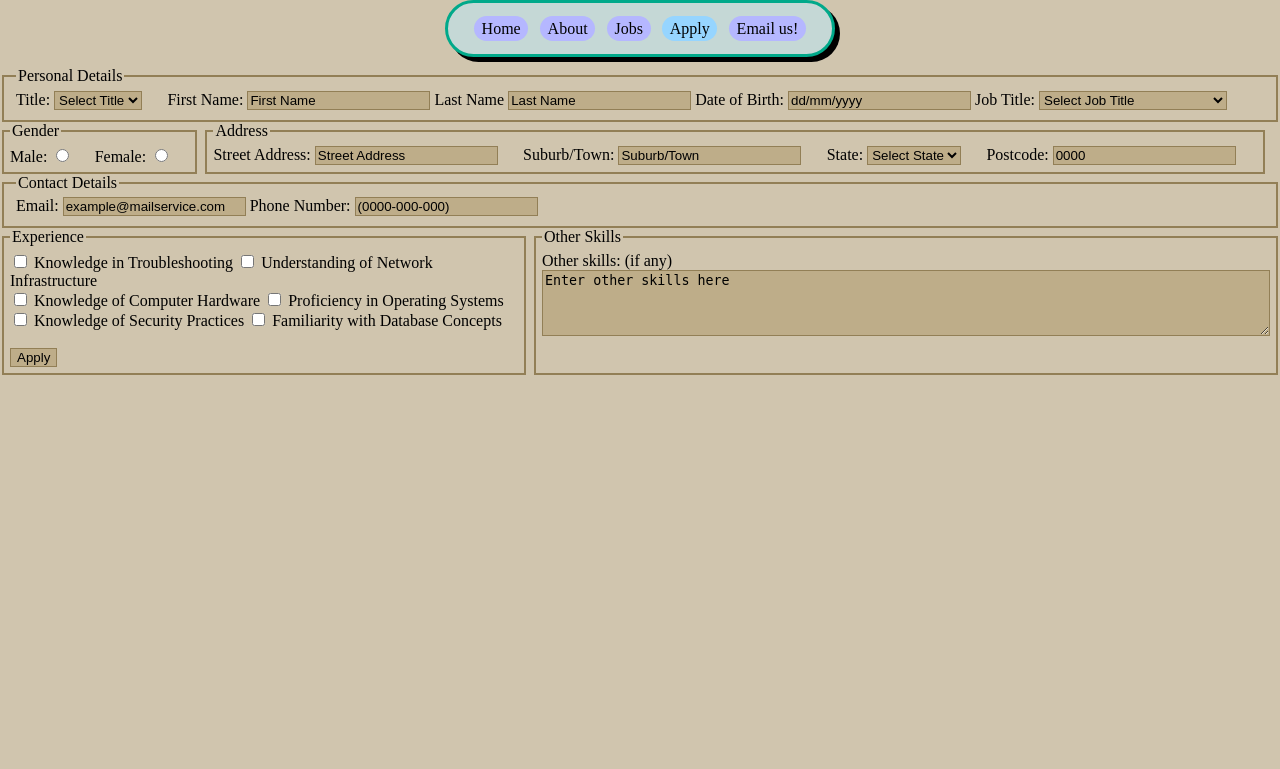
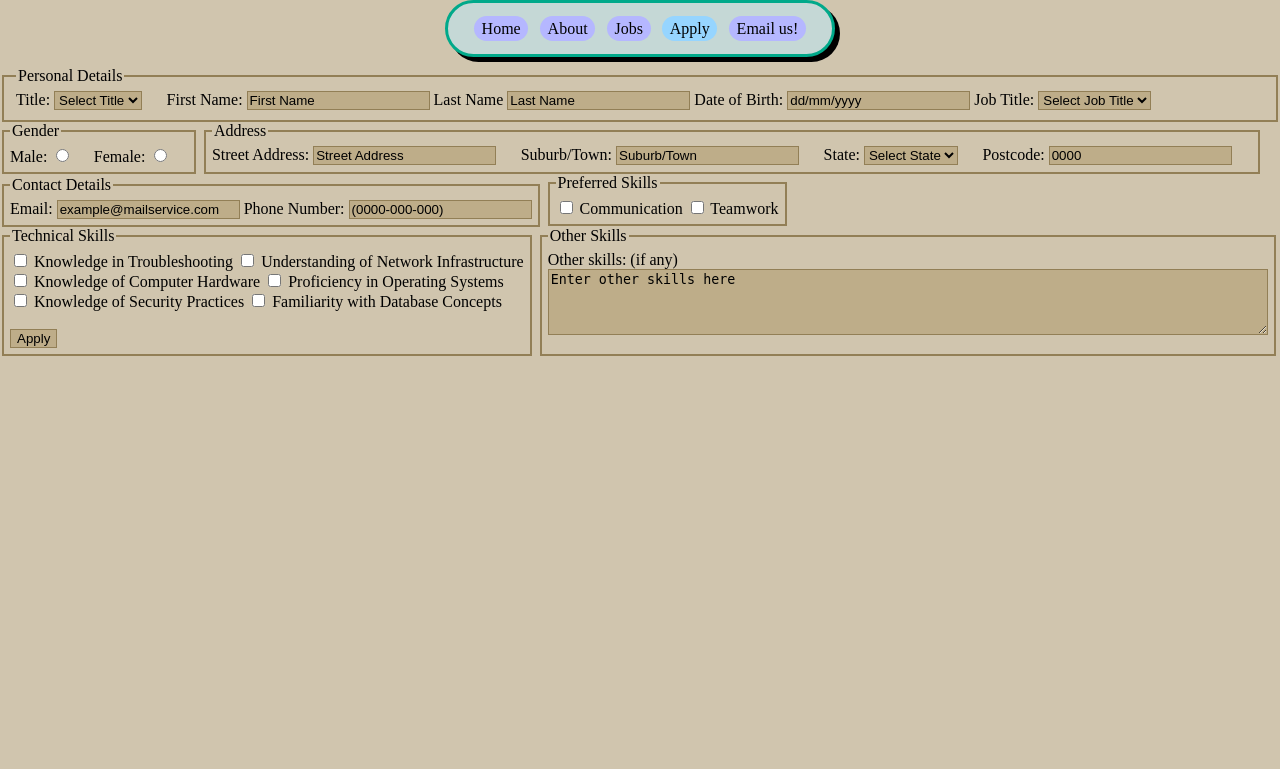
Before and after one commit to SPUDYBRO/HEMB, a PHP site: page /project1/apply.html in a window 1280 px wide. Shown: the top 769 px of the page. Run offline with PHP 8.4, Linux system fonts and the light colour scheme.

Commit message:
modified:   project1/apply.html 	modified:   style/styles.css

```diff
--- a/project1/apply.html
+++ b/project1/apply.html
@@ -76,13 +76,13 @@ tested.
                 <input type="text" name="lastNameInput" id="lastNameInput" placeholder="Last Name" pattern=".[A-Za-z]{1,20}" required>
                 <label for="date">Date of Birth:</label>
                 <input type="text" name="date" id="date" placeholder="dd/mm/yyyy" pattern="[0-9]{1,2}/[0-9]{1,2}/[0-9]{4,4}" required>
-                <label for="jobTitleInterestedIn">Job Title:</label>
-                <select name="jobTitleInterestedIn" id="jobTitleInterestedIn" required>
+                <label for="jobReferenceNumber">Job Title:</label>
+                <select name="jobReferenceNumber" id="jobReferenceNumber" required>
                     <option value="">Select Job Title</option>
-                    <option value="desktopSupportTechnician">Desktop Support Technician</option>
-                    <option value="serviceDeskAnalyst">Service Desk Analyst</option>
-                    <option value="ITSupportTechnician">IT Support Technician</option>
-                    <option value="ITSupportSpecialist">IT Support Specialist</option>
+                    <option value="ITSupportTechnician">IT30</option>
+                    <option value="ITSupportSpecialist">IT24</option>
+                    <option value="desktopSupportTechnician">IT35</option>
+                    <option value="serviceDeskAnalyst">IT09</option>
                 </select>
             </fieldset>
 
@@ -117,6 +117,7 @@ tested.
                 </fieldset>
             </div>
 
+            <div id="containerForContactDetailsAndPreferredSkills">
                 <fieldset id="contactLegend">
                     <legend>Contact Details</legend>
                     <label for="emailInput">Email:</label>
@@ -125,10 +126,20 @@ tested.
                     <input type="text" id="phoneNumberInput" name="phoneNumberInput" placeholder="(0000-000-000)" pattern=".[0-9\s]{7,11}" required>
                 </fieldset>
 
+                <fieldset id="preferredSkillsLegend">
+                    <legend>Preferred Skills</legend>
+                    <input type="checkbox" value="communication" name="communication" id="skillsCommunication" required>
+                    <label for="skillsCommunication">Communication</label>
+                    <input type="checkbox" value="teamwork" name="teamwork" id="skillsTeamwork" required>
+                    <label for="skillsTeamwork">Teamwork</label>
+                </fieldset>
+            </div>
 
-            <div id="containerForExperienceAndOtherSkills">
-                <fieldset id="experienceLegend">
-                    <legend>Experience</legend>
+
+
+            <div id="containerForTechnicalSkillsAndOtherSkills">
+                <fieldset id="technicalSkillsLegend">
+                    <legend>Technical Skills</legend>
                     <input type="checkbox" value="troubleshooting" name="troubleshooting" id="skillsTroubleshooting" required>
                     <label for="skillsTroubleshooting">Knowledge in Troubleshooting</label>
                     <input type="checkbox" value="networking" name="networking" id="skillsNetworking" required>
@@ -152,7 +163,7 @@ tested.
                     <legend>Other Skills</legend>
                     <label for="otherSkills">Other skills: (if any)</label>
                     <br>
-                    <textarea name="otherSkills" id="otherSkills" placeholder="Enter other skills here" cols="88" rows="4"></textarea>
+                    <textarea name="otherSkills" id="otherSkills" placeholder="Enter other skills here" cols="87" rows="4"></textarea>
                 </fieldset>
             </div>
         </form>
--- a/style/styles.css
+++ b/style/styles.css
@@ -164,11 +164,11 @@ This is for styling every single page */
 
     /* Putting the experience and other skills fieldset
     tags into a container so that they can be side by side */
-        #containerForExperienceAndOtherSkills {
+        #containerForTechnicalSkillsAndOtherSkills {
             display: flex;
             gap: 4px;
         }
-        #experienceLegend {
+        #technicalSkillsLegend {
             width: fit-content;
             display: inline-block;
             padding: 6px;
@@ -180,6 +180,27 @@ This is for styling every single page */
             padding: 6px;
         }
 
+    /* Putting the contact and preffered skills fieldset
+    tags into a container so that they can be side by side */
+        #containerForContactAndPreferredSkills {
+            display: flex;
+            gap: 4px;
+        }
+
+        #contactLegend {
+            width: fit-content;
+            display: inline-block;
+            padding: 6px;
+        }
+
+        #preferredSkillsLegend {
+            width: fit-content;
+            display: inline-block;
+            padding: 6px;
+        }
+
+
+
     /* Putting the gender and address fieldset tags
         into a container so that they can be side by side */
         #containerForGenderAndAddress {
@@ -188,7 +209,7 @@ This is for styling every single page */
         }
 
         #containerForGenderAndAddress input, select {
-            margin-right: 21.3px;
+            margin-right: 20.5px;
         }
 
         #genderLegend {
```
Lines whose indentation alone changed are shown as unchanged.
